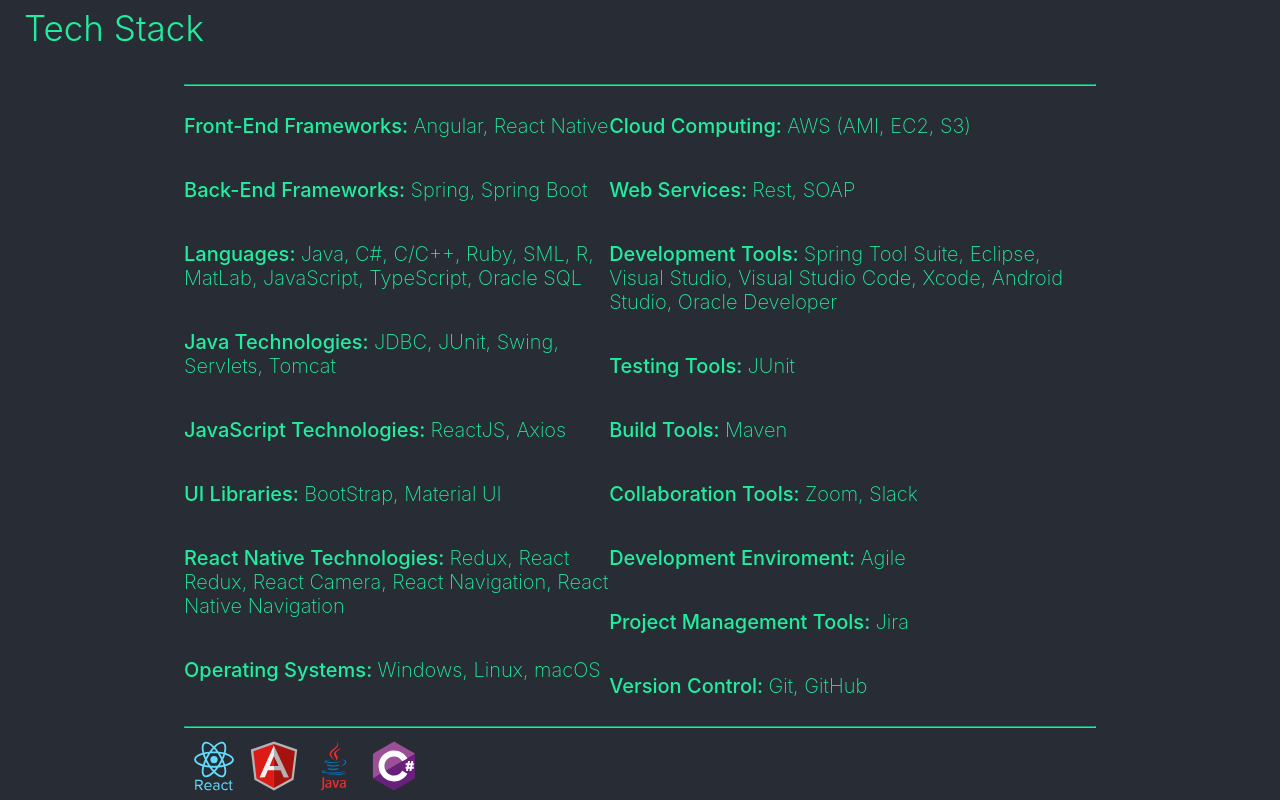
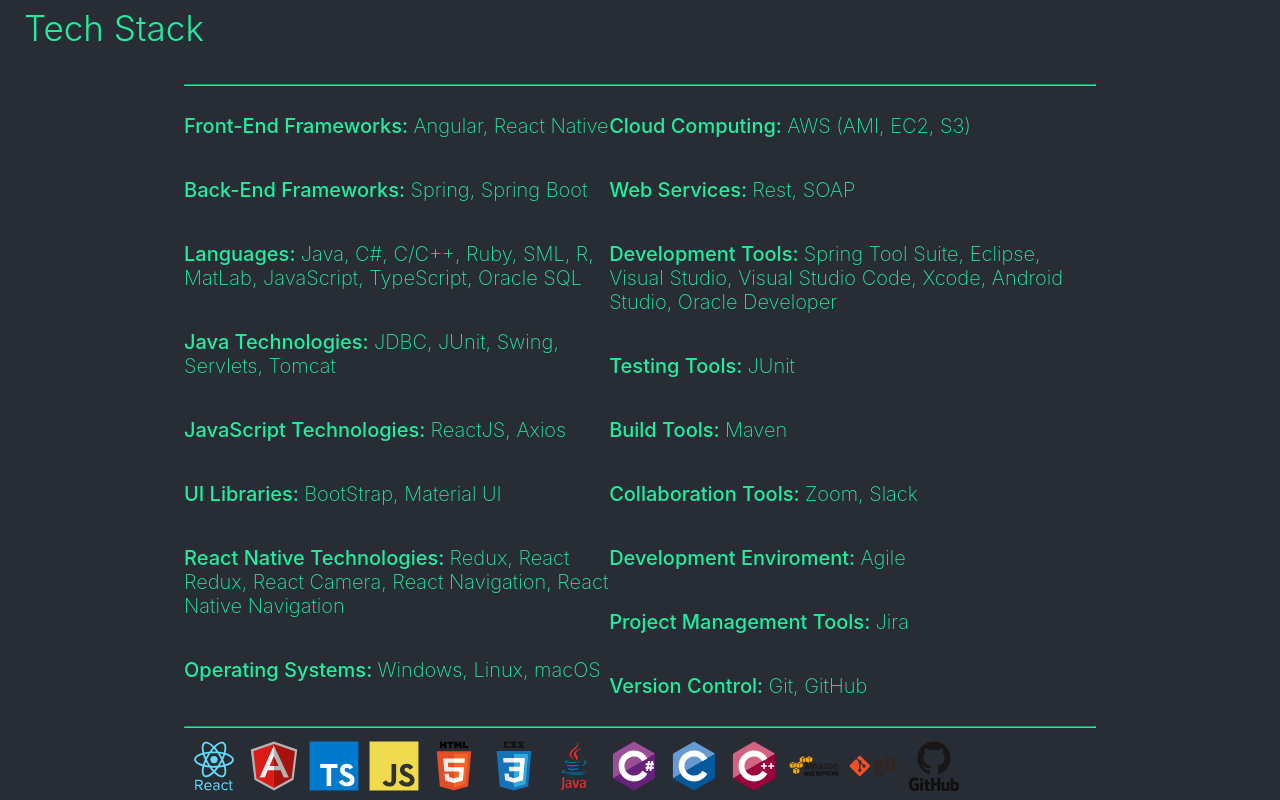
Before and after one commit to zevyirmiyahu/my-webpage, a React (Create React App) app: page / in a window 1280 px wide. Shown: the part 860-1660 px from the top of the page. Built offline with nearby package versions, Linux system fonts and the light colour scheme.

Commit message:
added more icons to tech stack section. Will have to move then on to a sub section with white background

```diff
--- a/src/components/sections/ProjectSection.js
+++ b/src/components/sections/ProjectSection.js
@@ -120,8 +120,17 @@
             <div style={{ display: 'flex', flexDirection: 'row' }}>
                 <ICON.REACT />
                 <ICON.ANGULAR />
+                <ICON.TYPESCRIPT />
+                <ICON.JAVASCRIPT />
+                <ICON.HTML />
+                <ICON.CSS />
                 <ICON.JAVA />
                 <ICON.CSHAP />
+                <ICON.C />
+                <ICON.CPP />
+                <ICON.AWS />
+                <ICON.GIT />
+                <ICON.GITHUB />
             </div>
         );
     }
--- a/src/constants/Icons.js
+++ b/src/constants/Icons.js
@@ -3,7 +3,15 @@
 import react_path from '../assets/icons/react/react-original-wordmark.svg';
 import java_path from '../assets/icons/java/java-original-wordmark.svg';
 import csharp_path from '../assets/icons/csharp/csharp-original.svg'
-
+import c_path from '../assets/icons/c/c-original.svg';
+import cpp_path from '../assets/icons/cplusplus/cplusplus-original.svg';
+import javascript_path from '../assets/icons/javascript/javascript-original.svg';
+import html_path from '../assets/icons/html5/html5-original-wordmark.svg';
+import css_path from '../assets/icons/css3/css3-original-wordmark.svg';
+import typescript_path from '../assets/icons/typescript/typescript-original.svg';
+import aws_path from '../assets/icons/amazonwebservices/amazonwebservices-original-wordmark.svg';
+import git_path from '../assets/icons/git/git-original-wordmark.svg';
+import github_path from '../assets/icons/github/github-original-wordmark.svg';
 
 const SIZE = { width: 50, height: 50 };
 
@@ -19,6 +27,38 @@
     return (
         <div style={styles.icon}>
             <img src={angular_path} style={SIZE} />
+        </div>
+    );
+}
+
+export const HTML = () => {
+    return (
+        <div style={styles.icon}>
+            <img src={html_path} style={SIZE} />
+        </div>
+    );
+}
+
+export const CSS = () => {
+    return (
+        <div style={styles.icon}>
+            <img src={css_path} style={SIZE} />
+        </div>
+    );
+}
+
+export const JAVASCRIPT = () => {
+    return (
+        <div style={styles.icon}>
+            <img src={javascript_path} style={SIZE} />
+        </div>
+    );
+}
+
+export const TYPESCRIPT = () => {
+    return (
+        <div style={styles.icon}>
+            <img src={typescript_path} style={SIZE} />
         </div>
     );
 }
@@ -47,6 +87,47 @@
     );
 }
 
+export const C = () => {
+    return (
+        <div style={styles.icon}>
+            <img src={c_path} style={SIZE} />
+        </div>
+    );
+}
+
+export const CPP = () => {
+    return (
+        <div style={styles.icon}>
+            <img src={cpp_path} style={SIZE} />
+        </div>
+    );
+}
+
+export const AWS = () => {
+    return (
+        <div style={styles.icon}>
+            <img src={aws_path} style={SIZE} />
+        </div>
+    );
+}
+
+export const GIT = () => {
+    return (
+        <div style={styles.icon}>
+            <img src={git_path} style={SIZE} />
+        </div>
+    );
+}
+
+export const GITHUB = () => {
+    return (
+        <div style={styles.icon}>
+            <img src={github_path} style={SIZE} />
+        </div>
+    );
+}
+
+
 
 const styles = {
     icon: {
```
